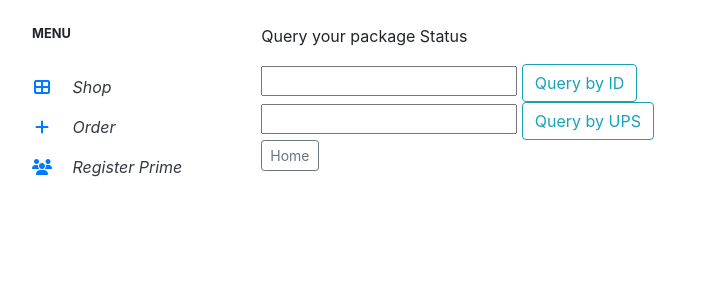
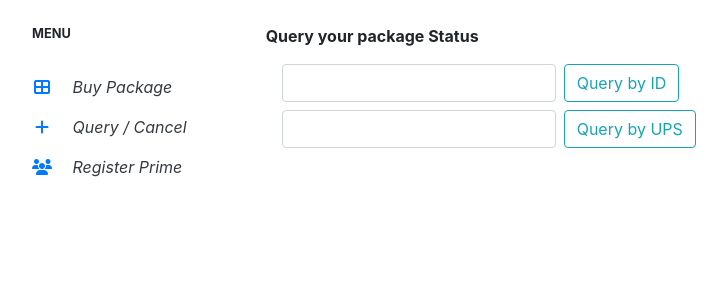
Before and after one commit to yueyingyang/ShoppingSimulator-MiniAmazon, a Django app: page /query/ in a window 1280 px wide. Shown: the part 63-363 px from the top of the page, without its empty margins (69-796 px from the left). Run offline with Django 3.2, Linux system fonts and the light colour scheme; the visitor is signed in with stand-in values (Sample User, id 1); some libraries are stand-ins or nearby versions.

Commit message:
UI / addr

```diff
--- a/frontend-docker/web-app/frontEndServer/templates/frontEndServer/home.html
+++ b/frontend-docker/web-app/frontEndServer/templates/frontEndServer/home.html
@@ -47,13 +47,13 @@
                         <li class="nav-item">
                             <a href="{% url 'buy' %}" class="nav-link text-dark font-italic">
                                 <i class="fa fa-th-large mr-3 text-primary fa-fw"></i>
-                                Shop
+                                Buy Package
                             </a>
                         </li>
                         <li class="nav-item">
                             <a href="{% url 'query' %}" class="nav-link text-dark font-italic">
                                 <i class="fa fa-plus mr-3 text-primary fa-fw"></i>
-                                Order
+                                Query / Cancel
                             </a>
                         </li>
                         <li class="nav-item">
--- a/frontend-docker/web-app/frontEndServer/templates/frontEndServer/query.html
+++ b/frontend-docker/web-app/frontEndServer/templates/frontEndServer/query.html
@@ -1,43 +1,58 @@
 {% extends "./home.html" %}
 {% block content %}
 {% load crispy_forms_tags %}
-<p>Query your package Status</p>
-<form method="POST">
+<b>Query your package Status</b>
+<form method="POST" class="form-inline mt-3">
     {% csrf_token %}
     <div>
-        <input type="text" id="pkg" name="pkg">
-        <button class="btn btn-outline-info" type="submit" name="button1" value="button1">Query by ID</button>
+        <div class="form-group mx-sm-3 mb-2">
+            <input type="text" id="pkg" name="pkg" class="form-control">
+            <button class="btn btn-outline-info ml-2" type="submit" name="button1" value="button1"
+                placeholder="PackageId / ShipmentId">Query by ID</button>
             {% if info1 is not None %}
+            <div class="alert alert-secondary mt-2" role="alert">
+
                 <p>Your package status is: {{info1.id}}, {{info1.get_status_display}}</p>
                 <p>Your package status number is: {{info1.status}}</p>
                 {% if info1.status <= 4 %}
                 <p>Do you want to cancel your order?</p>
-        <button class="btn btn-outline-info" type="submit" name="return1" value="return1">Cancel order</button>
+                <button class="btn btn-light" type="submit" name="return1" value="return1">Cancel order</button>
                 {% else %}
                 <p>Sorry you cannot cancel.</p>
                 {% endif %}
                 {% endif %}
-
                 {% if msg_pkg is not None %}
                 <p>{{msg_pkg}}</p>
+
+            </div>
             {% endif %}
+
+        </div>
+
     </div>
 
     <div>
-        <input type="text" id="ups" name="ups">
-        <button class="btn btn-outline-info" type="submit" name="button2" value="button2">Query by UPS</button>
+        <div class="form-group mx-sm-3 mb-2">
+            <input type="text" id="ups" name="ups" class="form-control">
+            <button class="btn btn-outline-info ml-2" type="submit" name="button2" value="button2"
+                placeholder="UPS account name">Query by UPS</button>
             {% if info2 is not None %}
+            <div class="alert alert-secondary" role="alert">
+
                 <p>Your package status is: {{info2.get_status_display}}</p>
                 {% if info2.status <= 4 %}
                 <p>Do you want to cancel your order?</p>
-        <button class="btn btn-outline-info" type="submit" name="return2" value="return2">Cancel order</button>
+                <button class="btn btn-light" type="submit" name="return2" value="return2">Cancel order</button>
                 {% endif %}
                 {% endif %}
                 {% if msg_ups is not None %}
                 <p>{{msg_ups}}</p>
+
+            </div>
             {% endif %}
         </div>
 
-    <a href="{% url 'home' %}" class="btn btn-outline-secondary btn-sm">Home</a>
+
+    </div>
 </form>
 {% endblock content %}
--- a/frontend-docker/web-app/frontEndServer/views.py
+++ b/frontend-docker/web-app/frontEndServer/views.py
@@ -49,33 +49,39 @@ def buy(request):
                 buy_str = ";".join(buy_list)
                 print("buy_str: " + buy_str)
                 # add to db
-                pkg = Package.objects.create(item_str = buy_str, user=request.user)
+                if request.POST['addr_x'] == "" or request.POST['addr_y'] == "":
+                    context = {'products': products, 'showid':None, 'error': "Please enter address!"}
+                    return render(request, 'frontEndServer/display.html', context)
+                pkg = Package.objects.create(item_str = buy_str, user=request.user, addr_x=request.POST['addr_x'], addr_y=request.POST['addr_y'])
                 pkg.save()
                 print(pkg.id)
                 showid = pkg.id
-                s = connect_amazon()
-                print("================== socket =================")
-                print(s)
-                with s:
-                    s.sendall(str(pkg.id).encode('utf-8'))
-                    # to be more robust
-                    print("finish sending")
-                # return redirect('home')
                 if 'ups' in request.POST and request.POST['ups'] != '':
                     Package.objects.filter(id = showid).update(upsAccount = request.POST['ups'])
-    context = {'products': products, 'showid':showid}
+                try:
+                    s = connect_amazon()
+                    print("================== socket =================")
+                    print(s)
+                    with s:
+                        s.sendall(str(pkg.id).encode('utf-8'))
+                        # to be more robust
+                        print("finish sending")
+                except BaseException as e:
+                    context = {'products': products, 'showid':None, 'error': "Please check Amazon server is running and AMAZON_HOST in views.py."}
+                    return render(request, 'frontEndServer/display.html', context)
+    context = {'products': products, 'showid':showid, 'error': None}
     return render(request, 'frontEndServer/display.html', context)
 
 
 def connect_amazon():
     amazon_socket = socket.socket(socket.AF_INET, socket.SOCK_STREAM)
     amazon_socket.setsockopt(socket.SOL_SOCKET, socket.SO_REUSEADDR, 1)
-    try:
-        amazon_socket.connect((AMAZON_HOST, AMAZON_PORT))
-        print('Connected to Amazon backend')
-        return amazon_socket
-    except:
-        print('Failed to connect to Amazon backend')
+    # try:
+    amazon_socket.connect((AMAZON_HOST, AMAZON_PORT))
+    print('Connected to Amazon backend')
+    return amazon_socket
+    # except:
+    #     print('Failed to connect to Amazon backend')
 
 pid = None
 uid = None
--- a/server-docker/server/run_server.py
+++ b/server-docker/server/run_server.py
@@ -12,7 +12,7 @@ from listen_ups import listen_ups
 from listen_django import listen_django
 
 UPS_HOST, UPS_PORT = socket.gethostname(), 5555
-WORLD_HOST, WORLD_PORT = "vcm-12347.vm.duke.edu", 23456
+WORLD_HOST, WORLD_PORT = "vcm-13659.vm.duke.edu", 23456
 DJANGO_HOST, DJANGO_PORT = socket.gethostname(), 23333
 
 NUM_WH = 3
```
Also changed, not shown: frontend-docker/web-app/frontEndServer/templates/frontEndServer/display.html (+26 -11 lines). Lines whose indentation alone changed are shown as unchanged.
